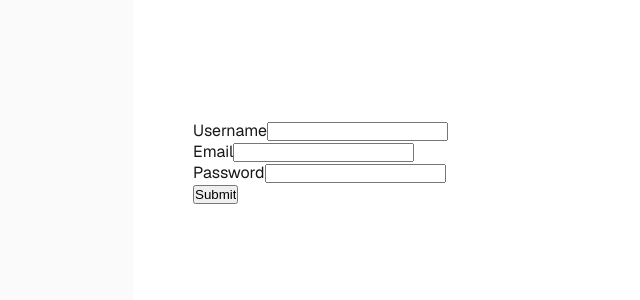
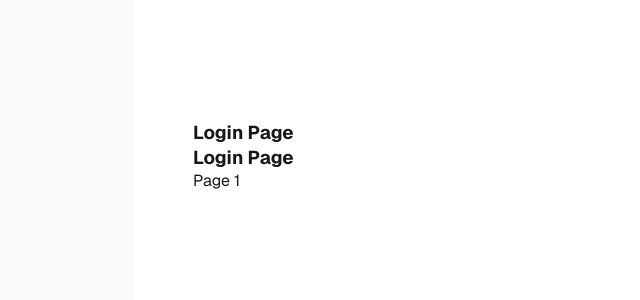
Before and after one commit to Elirus43/frontendWreact, a Next.js app: page / in a window 1280 px wide. Shown: the top 300 px of the page, without its empty margins (107-747 px from the left). Built offline with nearby package versions, Linux system fonts and the light colour scheme.

Commit message:
HOC Higher order component, solution for cross cutting concerns

```diff
--- /dev/null
+++ b/src/app/components/pattern/hoc/WhyHOCDemo.jsx
@@ -0,0 +1,50 @@
+function useAuth()
+{
+    return true;//is authenticate
+}
+function LoginPage()
+{
+    return (<div>
+        <h3>Login Page</h3>
+    </div>);
+}
+function Page1()
+{
+    let auth = useAuth();
+    if(!auth)
+    {
+        return <LoginPage />;
+    }
+    return (<div>
+        Page 1
+    </div>);
+}
+function Page2()
+{
+    let auth = useAuth();
+    if(!auth)
+    {
+        return <LoginPage />;
+    }
+    return (<div>
+        Page 2
+    </div>);
+}
+function Page3()
+{
+    let auth = useAuth();
+    if(!auth)
+    {
+        return <LoginPage />;
+    }
+    return (<div>
+        Page 3
+    </div>);
+}
+export default function WhyHocDemo() {
+    return(<div>
+        <Page1></Page1>
+        <Page2></Page2>
+        <Page3></Page3>
+    </div>);
+}
--- /dev/null
+++ b/src/app/components/pattern/hoc/WithHOC.jsx
@@ -0,0 +1,52 @@
+function useAuth()
+{
+    return false;//is authenticate
+}
+function LoginPage()
+{
+    return (<div>
+        <h3>Login Page</h3>
+    </div>);
+}
+function Page1()
+{
+    return (<div>
+        Page 1
+    </div>);
+}
+function Page2()
+{
+    return (<div>
+        Page 2
+    </div>);
+}
+function Page3()
+{
+    return (<div>
+        Page 3
+    </div>);
+}
+function withAuth(Component)
+{
+    return function AuthComponent(props)
+    {
+        let auth = useAuth();
+        if(!auth)
+        {
+            return <LoginPage />;
+        } else {
+            return <Component {...props} />
+        }
+    }
+}
+const AuthPage1 = withAuth(Page1);
+const AuthPage2 = withAuth(Page2);
+
+export default function WithHOC()
+{
+    return (<div>
+        <AuthPage1/>
+        <AuthPage2/>
+        <Page1/>
+    </div>)
+}
--- a/src/app/page.js
+++ b/src/app/page.js
@@ -40,6 +40,8 @@ import SimpleLoginForm from "@/app/components/HooK_Form/SimpleLoginForm";
 import SimpleForm from "@/app/components/HooK_Form/SimpleForm";
 import SimpleFormWithCustomHook from "./components/HooK_Form/SimpleFormWithCustomHook";
 import SignupForm from "@/app/components/HooK_Form/SignupForm";
+import WhyHocDemo from "./components/pattern/hoc/WhyHOCDemo";
+import WithHOC from "./components/pattern/hoc/WithHOC";
 
 export default function Home() {
   return (
@@ -96,7 +98,9 @@ export default function Home() {
           {/*<SimpleLoginForm/>*/}
           {/*<SimpleForm />*/}
           {/*<SimpleFormWithCustomHook/>*/}
-          <SignupForm/>
+          {/*<SignupForm/>*/}
+          {/*<WhyHocDemo/>*/}
+          <WithHOC/>
       </main>
     </div>
   );
```
